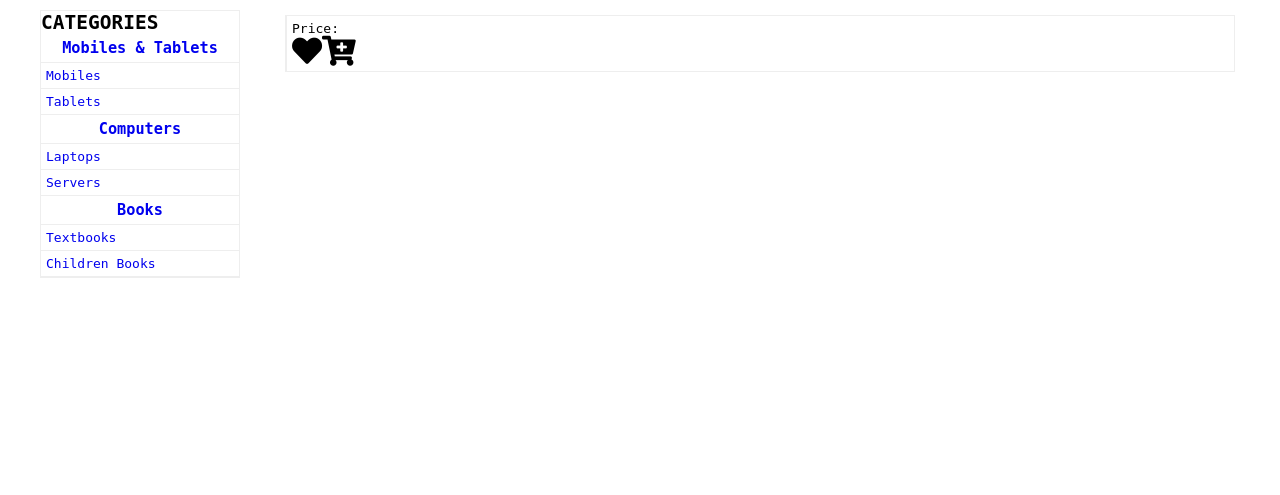
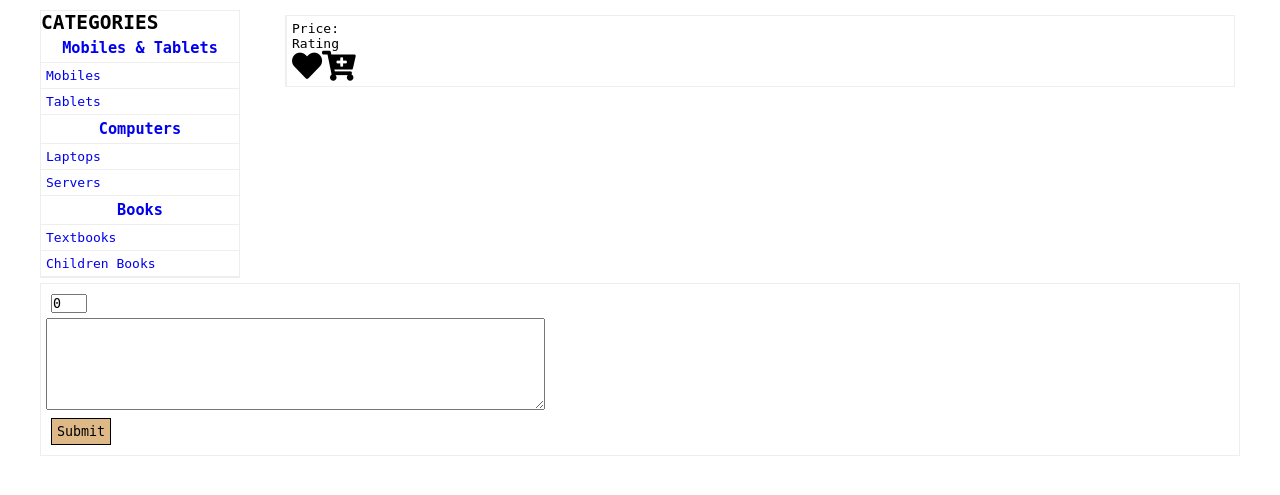
Before and after one commit to MustafaGamalMuhammed/ecommerce, a Django app: page /product/1/ in a window 1280 px wide. Shown: the part 31-526 px from the top of the page. Run offline with Django 3.2, Linux system fonts and the light colour scheme; a user stored in the database is signed in; data comes from the database, SQL or seed files in the repository; both versions use the stored data as it was after the commit; some libraries are stand-ins or nearby versions.

Commit message:
Create post_review view, Modify app.js; create submitReview function, Modify product.html template

```diff
--- a/src/ecommerce/forms.py
+++ b/src/ecommerce/forms.py
@@ -1,5 +1,6 @@
 from django.contrib.auth.forms import UserCreationForm
 from django.contrib.auth.models import User
+from django.forms import ModelForm
 
 
 class SignupForm(UserCreationForm):
--- a/src/ecommerce/models/__init__.py
+++ b/src/ecommerce/models/__init__.py
@@ -1,3 +1,3 @@
-from .product import Category, Subcategory, Product
+from .product import Category, Subcategory, Product, ProductReview
 from .cart import Cart
 from .profile import Profile
--- a/src/ecommerce/models/product.py
+++ b/src/ecommerce/models/product.py
@@ -1,6 +1,7 @@
 from django.shortcuts import reverse
 from django.db import models
-from django.core.validators import MinValueValidator
+from django.core.validators import MinValueValidator, MaxValueValidator
+from django.contrib.auth.models import User
 from decimal import Decimal
 from PIL import Image
 
@@ -55,6 +56,18 @@ class Product(models.Model):
     def get_absolute_url(self):
         return reverse('product', args=(self.id,))
 
+    @property
+    def rating(self):
+        result = 0
+
+        for review in self.reviews.all():
+            result += review.rating
+
+        if result:
+            return result / self.reviews.count()
+        else:
+            return 0
+
     def save(self, *args, **kwargs):
         super(Product, self).save(*args, **kwargs)
 
@@ -64,3 +77,13 @@ class Product(models.Model):
         if width > 300 or height > 300:
             im.thumbnail((300, 300), Image.ANTIALIAS)
             im.save(self.image.path)
+
+
+class ProductReview(models.Model):
+    user = models.ForeignKey(User, on_delete=models.CASCADE)
+    product = models.ForeignKey(Product, on_delete=models.CASCADE, related_name="reviews", null=True, blank=True)
+    rating = models.PositiveIntegerField(default=0, validators=[MinValueValidator(0), MaxValueValidator(5)])
+    content = models.TextField()
+
+    def __str__(self):
+        return f"{self.user.username}'s review, {self.content[:30]}..."
--- a/src/ecommerce/static/ecommerce/css/product.css
+++ b/src/ecommerce/static/ecommerce/css/product.css
@@ -13,3 +13,25 @@
     flex-direction: column;
     justify-content: space-between;
 }
+
+#review {
+    margin: 5px 0;
+    border: 1px solid #eee;
+    padding: 5px;
+}
+
+#review input {
+    display: block;
+    margin: 5px;
+}
+
+#review input[type="submit"] {
+    border: 1px solid black;
+    padding: 5px;
+    background-color: burlywood;
+}
+
+.review {
+    border: 1px solid #eee;
+    padding: 5px;
+}
--- a/src/ecommerce/static/ecommerce/js/app.js
+++ b/src/ecommerce/static/ecommerce/js/app.js
@@ -85,6 +85,16 @@ const app = new Vue({
             })
             .catch(err => console.log(err))
         },
+        submitReview: function(e) {
+            let form = document.getElementById("review");
+            let data = new FormData(form);
+
+            axios.post('/post_review/', data=data)
+            .then(res => {
+                this.getProduct();
+            })
+            .catch(err => console.log(err))
+        },
     },
     mounted: function() {
         axios.defaults.headers['X-CSRFToken'] = Cookies.get('csrftoken');
--- a/src/ecommerce/templates/ecommerce/product.html
+++ b/src/ecommerce/templates/ecommerce/product.html
@@ -15,6 +15,7 @@
                 <div class="product-details">
                     <h2 v-html="product.name"></h2>
                     <p class="product-price">Price: <span v-html="product.price"></span></p>
+                    <p class="product-rating">Rating <span v-html="product.rating"></span></p>
                     <div class="product-actions">
                         <p><i @click="addToLikes(product)" class="fas fa-heart" :class="{ is_liked: product.is_liked }"></i></p>
                         <p><i @click="addToCart(product)" class="fas fa-cart-plus" :class="{ is_in_cart: product.is_in_cart}"></i></p>
@@ -24,5 +25,21 @@
             </div>
         </div>
     </main>
+    <div class="reviews">
+        {% if user.is_authenticated %}
+        <form id="review">
+            <input type="hidden" name="user_id" value="{{ user.id }}">
+            <input type="hidden" name="product_id" :value="product.id">
+            <input type="number" name="rating" min="0" max="5" value="0">
+            <textarea name="content" cols="60" rows="6"></textarea>
+            <input type="submit" value="Submit" @click.prevent="submitReview">
+        </form>
+        <div v-for="review in product.reviews" class="review">
+            <p v-html="review.username"></p>
+            <p>rating: <span v-html="review.rating"></span></p>
+            <p v-html="review.content"></p>
+        </div>
+        {% endif %}
+    </div>
 </div>
 {% endblock content %}
--- a/src/ecommerce/urls.py
+++ b/src/ecommerce/urls.py
@@ -20,6 +20,7 @@ product_urlpatterns = [
     path('product/<int:id>/', views.product, name="product"),
     path('products/', views.products, name="products"),
     path('get_product/<int:id>/', views.get_product, name="get_product"),
+    path('post_review/', views.post_review, name="post_review"),
 ]
 
 cart_urlpatterns = [
--- a/src/ecommerce/views/__init__.py
+++ b/src/ecommerce/views/__init__.py
@@ -2,6 +2,6 @@ from .signup import signup
 from .signin import signin, logout
 from .home import home
 from .shop import shop
-from .product import product, products, get_product
+from .product import product, products, get_product, post_review
 from .cart import cart, get_cart, add_to_cart
 from .likes import likes, get_likes, like
--- a/src/ecommerce/views/product.py
+++ b/src/ecommerce/views/product.py
@@ -2,10 +2,11 @@ import django
 from django.shortcuts import render, get_object_or_404
 from django.http.request import HttpRequest
 from django.core.paginator import Paginator
+from django.contrib.auth.decorators import login_required
 from rest_framework.decorators import api_view
 from rest_framework.response import Response
 from rest_framework import status
-from ecommerce.models import Product, Category
+from ecommerce.models import Product, Category, ProductReview
 
 
 def get_products_data(request:HttpRequest):
@@ -32,16 +33,32 @@ def get_products_data(request:HttpRequest):
     return data
 
 
+def get_review_data(review):
+    r = {}
+    r['id'] = review.id
+    r['username'] = review.user.username
+    r['rating'] = review.rating
+    r['content'] = review.content
+
+    return r
+
+
 def get_product_data(request, product):
     d = {}
     d['id'] = product.id
     d['name'] = product.name
+    d['rating'] = product.rating
     d['price'] = product.price
     d['image'] = product.image.url
     d['url'] = product.get_absolute_url()
     d['description'] = product.description
     d['is_liked'] = product in request.user.profile.likes.all()
     d['is_in_cart'] = product in request.user.profile.cart.products.all()
+    d['reviews'] = []
+
+    for review in product.reviews.all():
+        r = get_review_data(review)
+        d['reviews'].append(r)
 
     return d
 
@@ -86,3 +103,19 @@ def get_product(request, id):
         return Response(data=data, status=status.HTTP_200_OK)
     except Product.DoesNotExist:
         return Response(data={}, status=status.HTTP_400_BAD_REQUEST)
+
+
+@login_required
+@api_view(['POST'])
+def post_review(request):
+    try:
+        user_id = int(request.data.get('user_id'))
+        product_id = int(request.data.get('product_id'))
+        rating = int(request.data.get('rating'))
+        content = request.data.get('content')
+
+        review = ProductReview.objects.create(user_id=user_id, product_id=product_id, rating=rating, content=content)
+        data = get_review_data(review)
+        return Response(data=data, status=status.HTTP_200_OK)
+    except (TypeError, django.core.exceptions.FieldError):
+        return Response(data={}, status=status.HTTP_400_BAD_REQUEST)
```
Also changed, not shown: src/db.sqlite3, src/ecommerce/migrations/0008_productreview.py (added), src/ecommerce/migrations/0009_productreview_product.py (added), src/ecommerce/migrations/0010_auto_20201125_2223.py (added).
